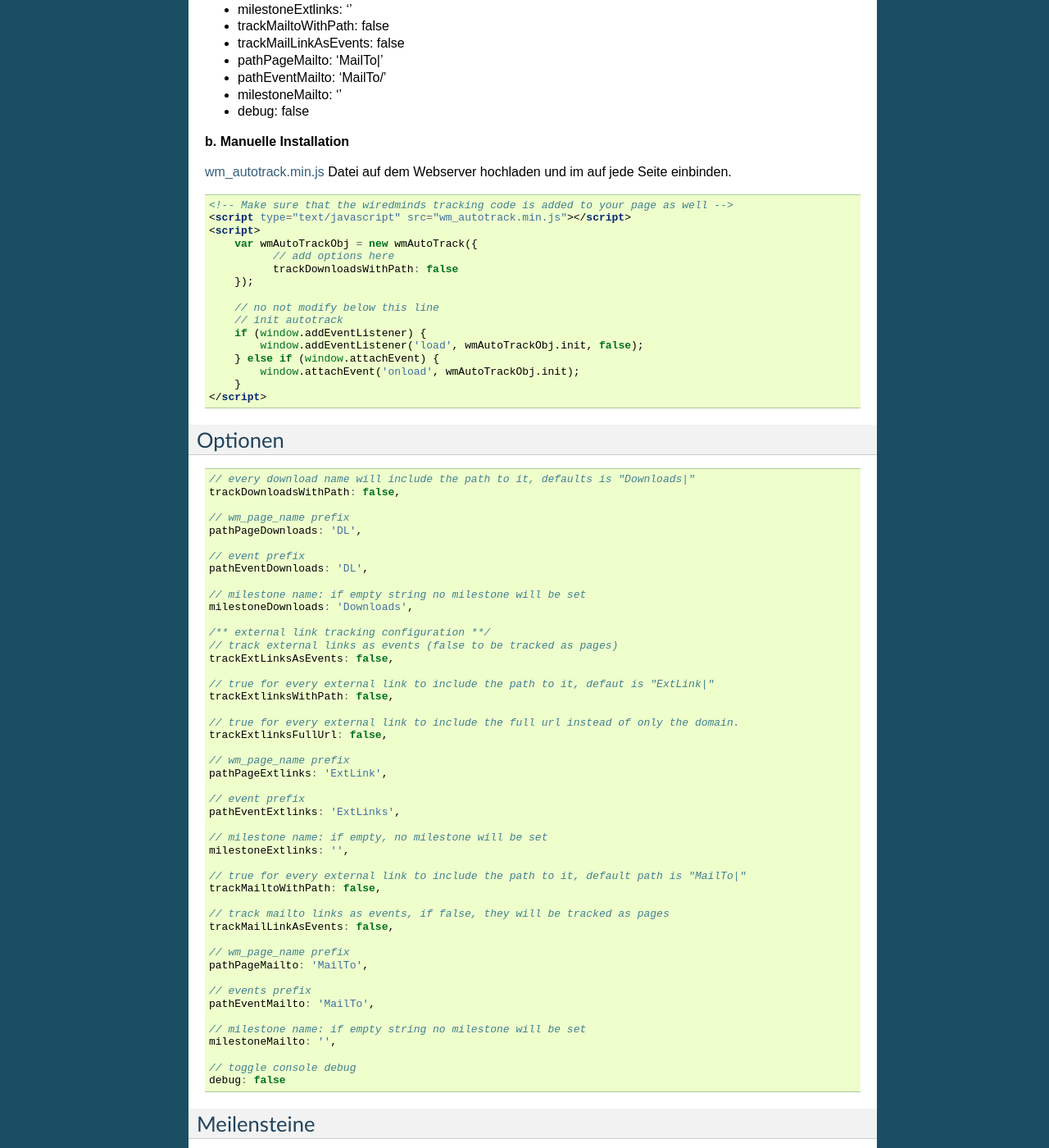
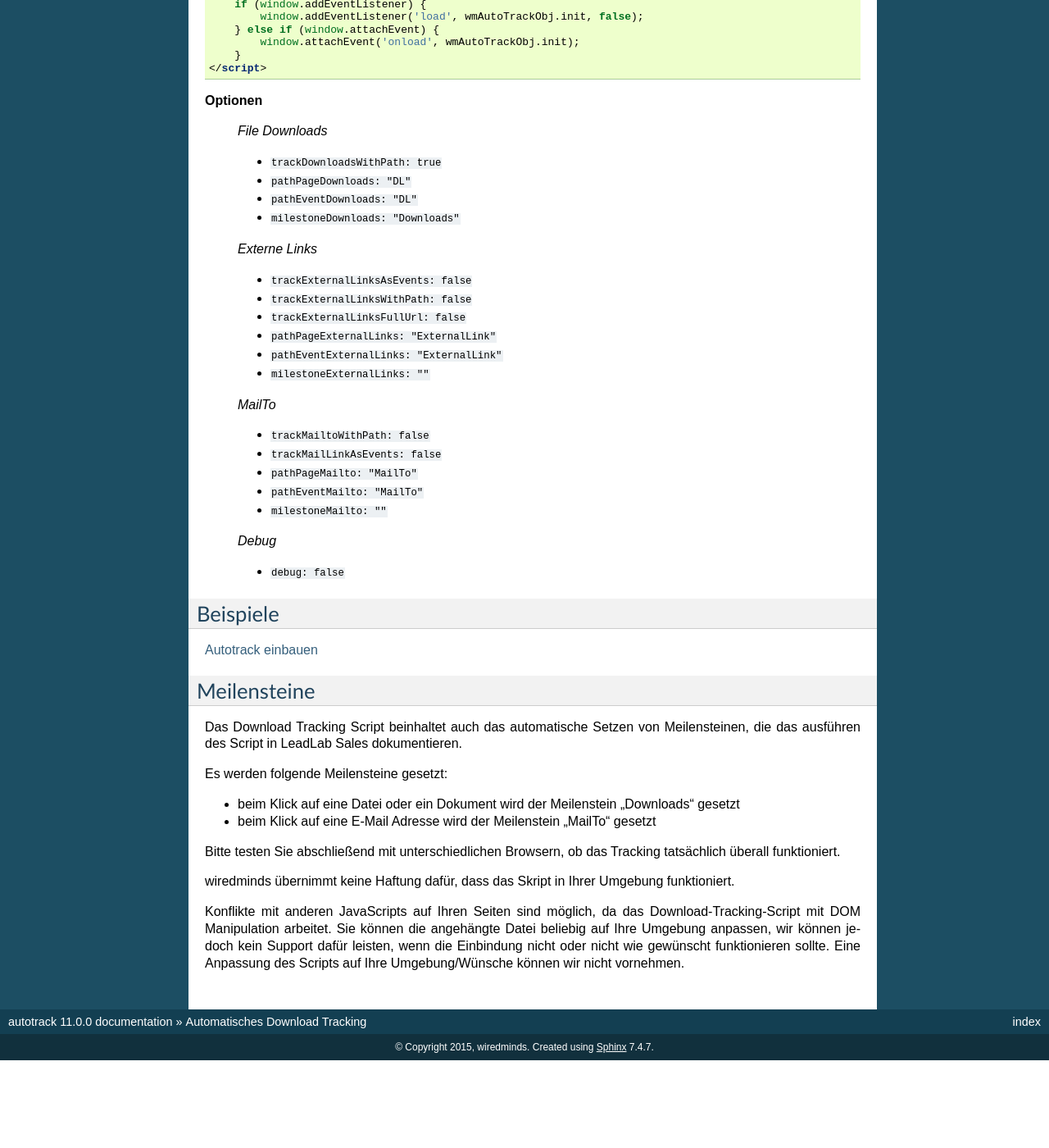
Before and after one commit to wiredminds/autotrack, a Sphinx documentation site: the page built from docs/source/index.rst, in a window 1280 px wide and 1400 px high, scrolled down 1022 px. Shown: the whole window at 82% size. Built offline with Sphinx 7.4.7, drawn with Linux system fonts in a browser that asks for light colours; after the commit the page ends 2315 px from its top, so only the background shows below that; some of the changed text lies outside the part shown.

Commit message:
Updated docs and example page

```diff
--- a/docs/source/index.rst
+++ b/docs/source/index.rst
@@ -49,25 +49,6 @@ Schritt 3: Starten Sie Autotrack
       }
   </script>
 
-*Default Einstellungen*
-
-- trackDownloadsWithPath: true
-- pathPageDownloads: 'DL|'
-- pathEventDownloads: 'DL/'
-- milestoneDownloads: 'Downloads'
-- trackExtLinksAsEvents: false
-- trackExtlinksWithPath: false
-- trackExtlinksFullUrl: false
-- pathPageExtlinks: 'ExtLink|'
-- pathEventExtlinks: 'ExtLinks/'
-- milestoneExtlinks: ''
-- trackMailtoWithPath: false
-- trackMailLinkAsEvents: false
-- pathPageMailto: 'MailTo|'
-- pathEventMailto: 'MailTo/'
-- milestoneMailto: ''
-- debug: false
-
 **b. Manuelle Installation**
 
 `wm_autotrack.min.js <https://raw.githubusercontent.com/wiredminds/autotrack/master/dist/wm_autotrack.min.js>`_
@@ -79,12 +60,11 @@ Datei auf dem Webserver hochladen und im auf jede Seite einbinden.
     <script type="text/javascript" src="wm_autotrack.min.js"></script>
     <script>
         var wmAutoTrackObj = new wmAutoTrack({
-              // add options here
+              /* Options */
               trackDownloadsWithPath: false
         });
 
-        // no not modify below this line
-        // init autotrack
+        /* no not change below this line */
         if (window.addEventListener) {
             window.addEventListener('load', wmAutoTrackObj.init, false);
         } else if (window.attachEvent) {
@@ -92,59 +72,40 @@ Datei auf dem Webserver hochladen und im auf jede Seite einbinden.
         }
     </script>
 
-Optionen
---------
 
-.. code-block:: javascript
+**Optionen**
 
-    // every download name will include the path to it, defaults is "Downloads|"
-    trackDownloadsWithPath: false,
+    *File Downloads*
 
-    // wm_page_name prefix
-    pathPageDownloads: 'DL',
+    - ``trackDownloadsWithPath: true``
+    - ``pathPageDownloads: "DL"``
+    - ``pathEventDownloads: "DL"``
+    - ``milestoneDownloads: "Downloads"``
 
-    // event prefix
-    pathEventDownloads: 'DL',
+    *Externe Links*
 
-    // milestone name: if empty string no milestone will be set
-    milestoneDownloads: 'Downloads',
+    - ``trackExternalLinksAsEvents: false``
+    - ``trackExternalLinksWithPath: false``
+    - ``trackExternalLinksFullUrl: false``
+    - ``pathPageExternalLinks: "ExternalLink"``
+    - ``pathEventExternalLinks: "ExternalLink"``
+    - ``milestoneExternalLinks: ""``
 
-    /** external link tracking configuration **/
-    // track external links as events (false to be tracked as pages)
-    trackExtLinksAsEvents: false,
+    *MailTo*
 
-    // true for every external link to include the path to it, defaut is "ExtLink|"
-    trackExtlinksWithPath: false,
+    - ``trackMailtoWithPath: false``
+    - ``trackMailLinkAsEvents: false``
+    - ``pathPageMailto: "MailTo"``
+    - ``pathEventMailto: "MailTo"``
+    - ``milestoneMailto: ""``
 
-    // true for every external link to include the full url instead of only the domain.
-    trackExtlinksFullUrl: false,
+    *Debug*
 
-    // wm_page_name prefix
-    pathPageExtlinks: 'ExtLink',
+    - ``debug: false``
 
-    // event prefix
-    pathEventExtlinks: 'ExtLinks',
-
-    // milestone name: if empty, no milestone will be set
-    milestoneExtlinks: '',
-
-    // true for every external link to include the path to it, default path is "MailTo|"
-    trackMailtoWithPath: false,
-
-    // track mailto links as events, if false, they will be tracked as pages
-    trackMailLinkAsEvents: false,
-
-    // wm_page_name prefix
-    pathPageMailto: 'MailTo',
-
-    // events prefix
-    pathEventMailto: 'MailTo',
-
-    // milestone name: if empty string no milestone will be set
-    milestoneMailto: '',
-
-    // toggle console debug
-    debug: false
+Beispiele
+---------
+`Autotrack einbauen <../../../examples/index.html>`_
 
 Meilensteine
 ------------
```
Also changed, not shown: 2 other files.
